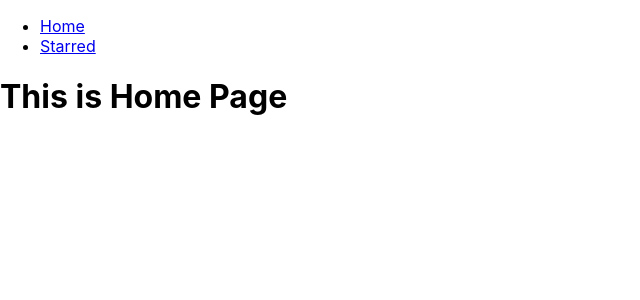
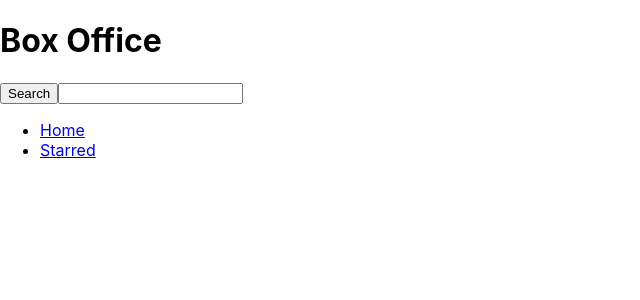
Before and after one commit to cyber-rush/box-office-app, a React (Create React App) app: page / in a window 1280 px wide. Shown: the top 300 px of the page, without its empty margins (0-640 px from the left). Built offline with nearby package versions, Linux system fonts and the light colour scheme.

Commit message:
added textbox for searching and form submission using fetch API

```diff
--- a/src/components/MainLayout.jsx
+++ b/src/components/MainLayout.jsx
@@ -2,9 +2,9 @@
 import { Outlet } from "react-router-dom"
 const MainLayout = () => {
     return (
-        <>
+        <>  <h1>Box Office</h1>
+            <Outlet />
             <Navs />
-            <Outlet />
         </>
     )
 }
--- a/src/pages/Home.jsx
+++ b/src/pages/Home.jsx
@@ -1,7 +1,25 @@
+import { useState } from "react"
+
 const Home = () => {
+    const [searchStr, setSearchStr] = useState('')
+
+    const handleSearchChange = (event) => {
+        setSearchStr(event.target.value)
+    }
+
+    const onSearch = async (event) => {
+        event.preventDefault()
+        const response = await fetch(`https://api.tvmaze.com/search/shows?q=${searchStr}`)
+        const body = await response.json()
+        console.log(body)
+    }
+
     return (
         <div>
-            <h1>This is Home Page</h1>
+            <form onSubmit={onSearch}>
+                <button type="submit" >Search</button>
+                <input type="text" onChange={handleSearchChange} />
+            </form>
         </div>
     )
 }
--- a/src/pages/Starred.jsx
+++ b/src/pages/Starred.jsx
@@ -1,7 +1,7 @@
 const Starred = () => {
     return (
         <div>
-            <h1>This is Starred Page</h1>
+
         </div>
     )
 }
```
